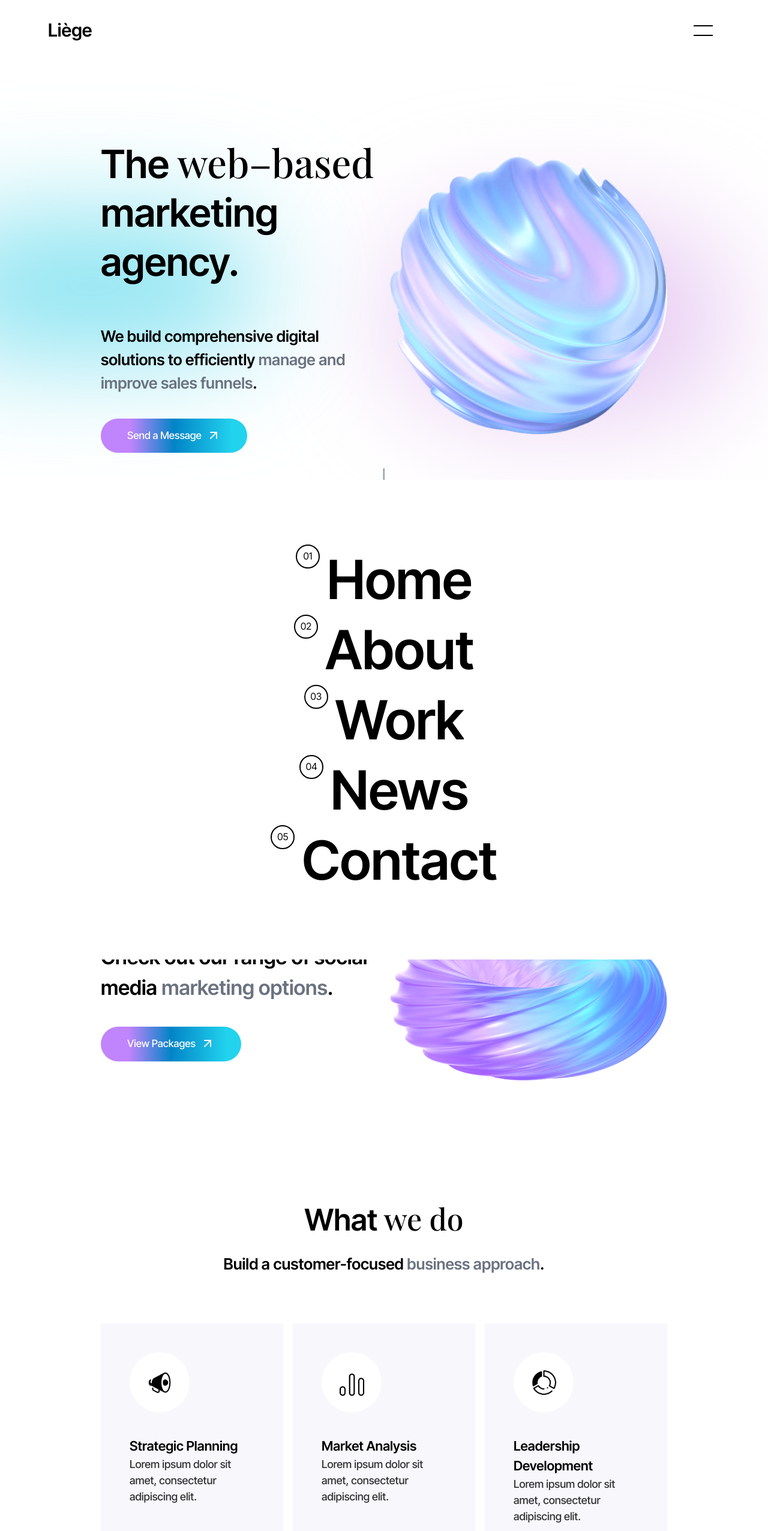
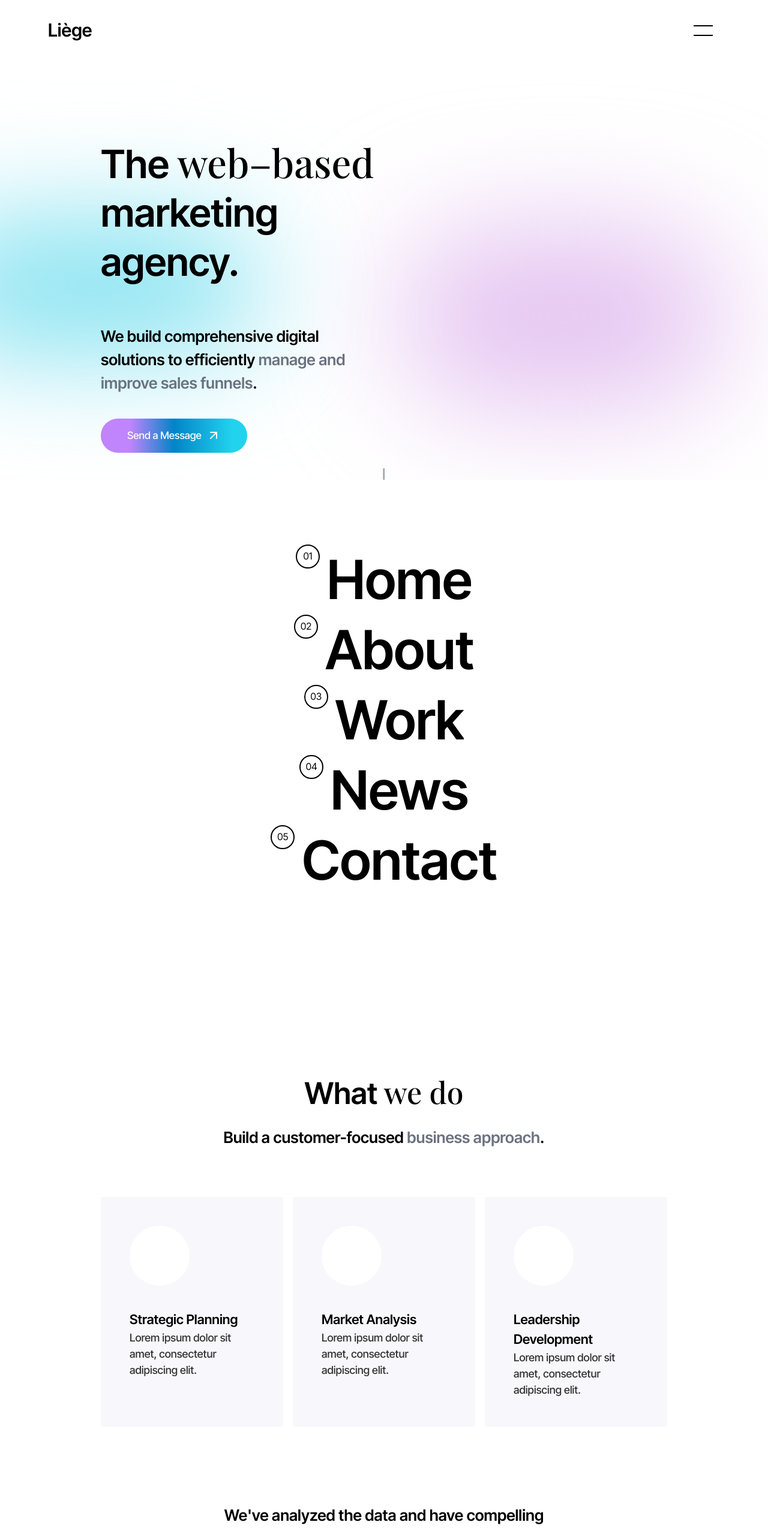
Before and after one commit to skupta12/Marketing-Agency, a Next.js app: page / in a window 1280 px wide. Shown: the top 2553 px of the page at 60% size. Built offline with nearby package versions, Linux system fonts and the light colour scheme; grey boxes are pictures that could not be loaded; a web font is replaced by a local one.

Commit message:
Perfomance v0.2

```diff
--- a/src/components/Ai.tsx
+++ b/src/components/Ai.tsx
@@ -43,7 +43,7 @@ const Ai = () => {
             </div>
           </div>
           <div>
-            <Image width={900} height={800} src="/ai.jpg" alt="ai image" />
+            {/* <Image width={900} height={800} src="/ai.jpg" alt="ai image" /> */}
           </div>
         </div>
       </div>
--- a/src/components/Blog.tsx
+++ b/src/components/Blog.tsx
@@ -29,13 +29,13 @@ const Blog = () => {
           {blog.map(({ id, src, label, text, date }) => (
             <div key={id} className="lg:col-span-4 md:col-span-6 col-span-12">
               <Link href="#">
-                <Image
+                {/* <Image
                   className="w-full"
                   width={500}
                   height={500}
                   src={src}
                   alt="blog post"
-                />
+                /> */}
               </Link>
               <div>
                 <span className="inline-block font-semibold border-2 border-black px-4 py-1 rounded-full my-6">
--- a/src/components/CTA.tsx
+++ b/src/components/CTA.tsx
@@ -1,5 +1,4 @@
 import React from "react";
-import MaxWidthWrapper from "./MaxWidthWrapper";
 import { ArrowRight } from "lucide-react";
 import Button from "./Button";
 import { firstGradient, secGradient } from "./Hero";
--- a/src/components/Hero.tsx
+++ b/src/components/Hero.tsx
@@ -2,7 +2,6 @@
 
 import Image from "next/image";
 import Button from "./Button";
-import MaxWidthWrapper from "./MaxWidthWrapper";
 import { playfair } from "@/app/fonts";
 
 export const firstGradient =
@@ -36,12 +35,12 @@ const Hero = () => {
               <Button title="Send a Message" />
             </div>
             <div className="lg:col-span-6 col-span-12">
-              <Image
+              {/* <Image
                 width={500}
                 height={500}
                 src="/hero.png"
                 alt="hero image"
-              />
+              /> */}
             </div>
           </div>
           <div className={firstGradient} />
--- a/src/components/Portfolio.tsx
+++ b/src/components/Portfolio.tsx
@@ -30,13 +30,13 @@ const Portfolio = () => {
           <div className="grid lg:grid-cols-[1.5fr_1.2fr] lg:gap-x-28 pt-20">
             <div className="group lg:mb-32 relative overflow-hidden">
               <Link href={" "}>
-                <Image
+                {/* <Image
                   className="w-full"
                   width={400}
                   height={400}
                   src="/portfolio/portfolio-1.jpg"
                   alt="portfolio-image"
-                />
+                /> */}
                 <div className={`scroller-box ${scrollerboxStyle}`}>
                   <InfinitiveScroller title="Dreamy Visions" />
                 </div>
@@ -44,13 +44,13 @@ const Portfolio = () => {
             </div>
             <div className="group lg:self-end relative overflow-hidden">
               <Link href={" "}>
-                <Image
+                {/* <Image
                   className="w-full"
                   width={400}
                   height={400}
                   src="/portfolio/portfolio-2.jpg"
                   alt="portfolio-image"
-                />
+                /> */}
                 <div className={`scroller-box ${scrollerboxStyle}`}>
                   <InfinitiveScroller title="Whimsy Tails" />
                 </div>
@@ -60,13 +60,13 @@ const Portfolio = () => {
           <div className="grid lg:grid-cols-[1.2fr_1.5fr] lg:gap-x-28 lg:pt-40">
             <div className="group lg:self-end relative overflow-hidden">
               <Link href={""}>
-                <Image
+                {/* <Image
                   className="w-full"
                   width={400}
                   height={400}
                   src="/portfolio/portfolio-3.jpg"
                   alt="portfolio-image"
-                />
+                /> */}
                 <div className={`scroller-box ${scrollerboxStyle}`}>
                   <InfinitiveScroller title="Night Desert" />
                 </div>
@@ -74,13 +74,13 @@ const Portfolio = () => {
             </div>
             <div className="group lg:mb-32 relative overflow-hidden">
               <Link href={""}>
-                <Image
+                {/* <Image
                   className="w-full"
                   width={400}
                   height={400}
                   src="/portfolio/portfolio-4.jpg"
                   alt="portfolio-image"
-                />
+                /> */}
                 <div className={`scroller-box ${scrollerboxStyle}`}>
                   <InfinitiveScroller title="Colorful Jorneys" />
                 </div>
@@ -89,13 +89,13 @@ const Portfolio = () => {
           </div>
           <div className="group lg:mt-32 relative overflow-hidden">
             <Link href={""}>
-              <Image
+              {/* <Image
                 className="w-full mx-auto"
                 width={800}
                 height={800}
                 src="/portfolio/portfolio-5.jpg"
                 alt="portfolio-image"
-              />
+              /> */}
               <div className={`scroller-box ${scrollerboxStyle}`}>
                 <InfinitiveScroller title="Imaginary Realms" />
               </div>
--- a/src/components/Services.tsx
+++ b/src/components/Services.tsx
@@ -24,7 +24,7 @@ const Services = () => {
               key={id}
             >
               <div className="services-icon flex flex-col justify-center items-center w-[100px] h-[100px] bg-white rounded-full p-6">
-                <Image width={45} height={45} src={icon} alt="service icon" />
+                {/* <Image width={45} height={45} src={icon} alt="service icon" /> */}
               </div>
               <div className="services-text">
                 <h5 className="text-[22px] mt-10 font-semibold">{title}</h5>
--- a/src/components/Testimonial.tsx
+++ b/src/components/Testimonial.tsx
@@ -72,12 +72,12 @@ export default function Testimonial() {
         {testimonial.map(({ id, src, text, name, prof }) => (
           <SwiperSlide key={id} className="bg-primary-200 px-12 py-14">
             <div>
-              <Image
+              {/* <Image
                 width={100}
                 height={100}
                 src={src}
                 alt="testimonial logo"
-              />
+              /> */}
               <div>
                 <p
                   className="sm:text-[26px] text-[22px] font-semibold mt-10 mb-7"
--- a/src/components/Trust.tsx
+++ b/src/components/Trust.tsx
@@ -20,13 +20,13 @@ const Trust = () => {
             {trust.map(({ id, src }) => (
               <div key={id} className="sm:col-span-4 col-span-6">
                 <div className="bg-primary-200 p-12 h-full">
-                  <Image
+                  {/* <Image
                     className="mx-auto"
                     width={100}
                     height={100}
                     src={src}
                     alt="trust image"
-                  />
+                  /> */}
                 </div>
               </div>
             ))}
@@ -41,12 +41,12 @@ const Trust = () => {
             <Button title="View Packages" />
           </div>
           <div>
-            <Image
+            {/* <Image
               width={550}
               height={550}
               src="/media-ring.png"
               alt="media ring"
-            />
+            /> */}
           </div>
         </div>
       </div>
```
